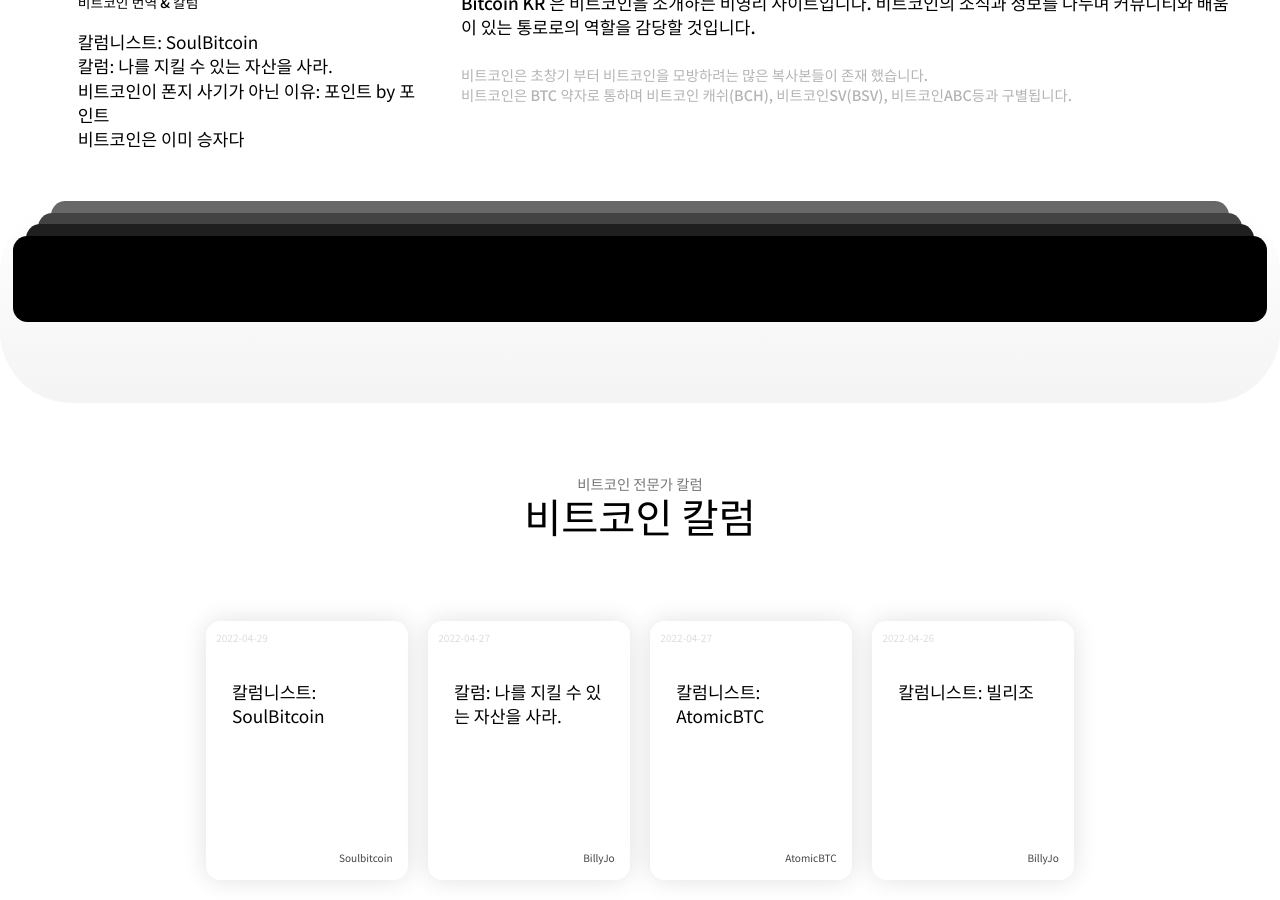
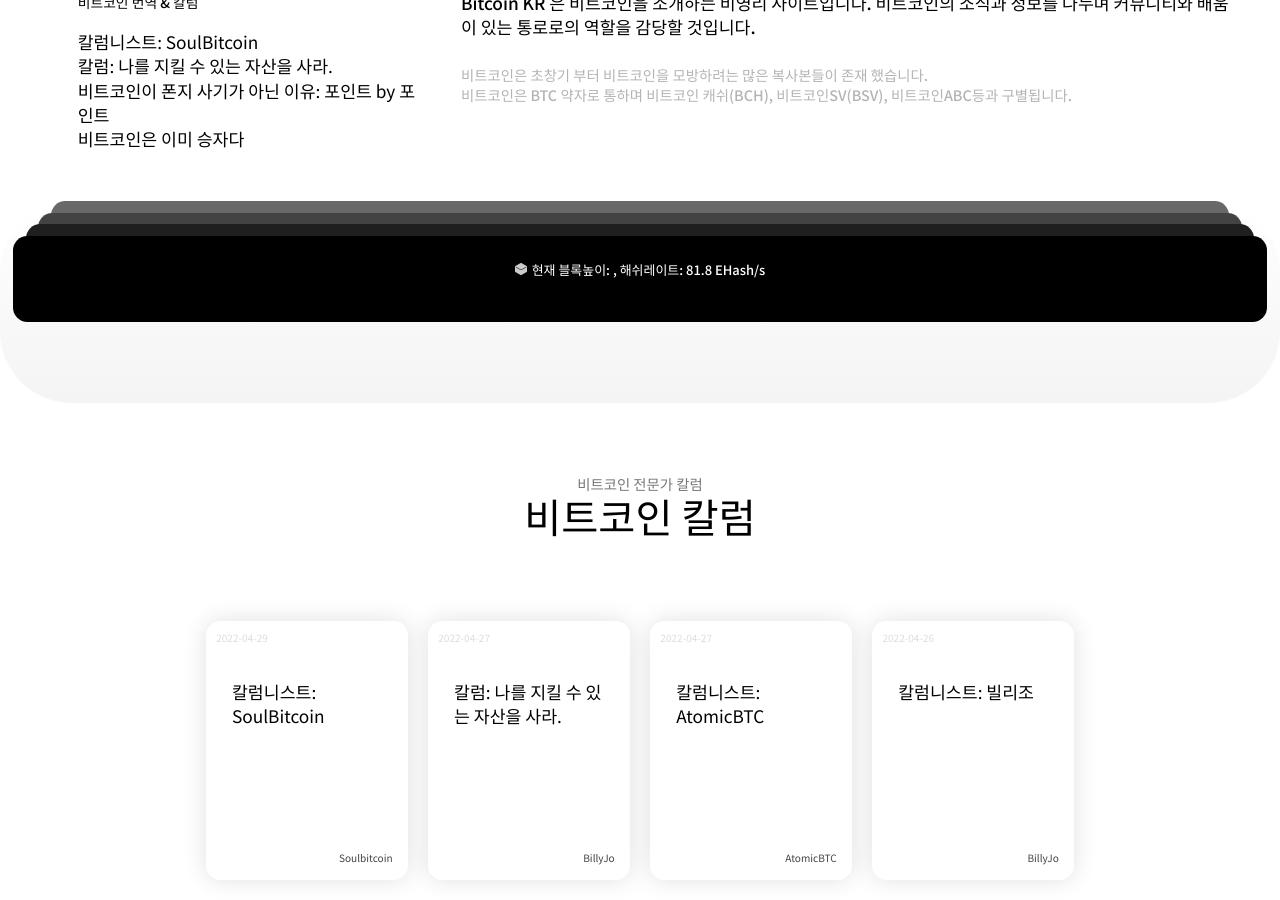
Before and after one commit to bitcoinkrorg/bitcoinkrorg.github.io, a Jekyll site: the page built from index.html, in a window 1280 px wide and 900 px high, scrolled down 421 px. Built offline with Jekyll 4.4.1, drawn with Linux system fonts in a browser that asks for light colours; the list of posts is cut into pages by our own code.

Commit message:
add: feat bitcoin ticker

```diff
--- a/index.html
+++ b/index.html
@@ -41,7 +41,9 @@
 			<div class="home-decobar1"></div>
 			<div class="home-decobar2"></div>
 			<div class="home-decobar3"></div>
-			<div class="home-decobar4"></div>
+			<div class="home-decobar4" style="color:white;text-align: center;">
+				<h6 style="font-size: 0.9em;padding-top:2em;" id="ticker"><i style="display:inline-block;margin-right:5px;width:12px;height:12px;background-size: 12px;margin-bottom: auto;background-image:url({{ site.url }}/asset/img/icon/blockw.png);"></i>현재 블록높이: ${blockHeight}, 해쉬레이트: ${hashRate} EHash/s</h6>
+			</div>
 		</div>
 	</div>
 	<div class="home-posts wrapL">
@@ -92,3 +94,7 @@
 
 
 </div>
+<script>
+	/* source from: tftc.io */
+  var ticker=new Vue({el:"#ticker",data:{blockHeight:null,mempoolSize:null,price:"$9,627.75",hashRate:81.8,difficulty:6379265451411},methods:{refresh:function(){var t=this;fetch("https://blockstream.info/api/blocks/tip/height").then(function(t){return t.text()}).then(function(e){t.blockHeight=e}),fetch("https://blockstream.info/api/mempool").then(function(t){return t.json()}).then(function(e){t.mempoolSize=(Number(e.vsize)/1e6).toFixed(2)}),fetch("https://blockchain.info/ticker").then(function(t){return t.json()}).then(function(e){t.price=Number(e.USD.last).toFixed(2).replace(/\B(?=(\d{3})+(?!\d))/g,",")}),fetch("https://api.blockchain.info/stats").then(function(t){return t.json()}).then(function(e){t.hashRate=(Number(e.hash_rate)/1e9).toFixed(2),t.difficulty=e.difficulty})}},created:function(){this.refresh(),setInterval(this.refresh,6e4)},delimiters:["${","}"]});
+</script>
```
